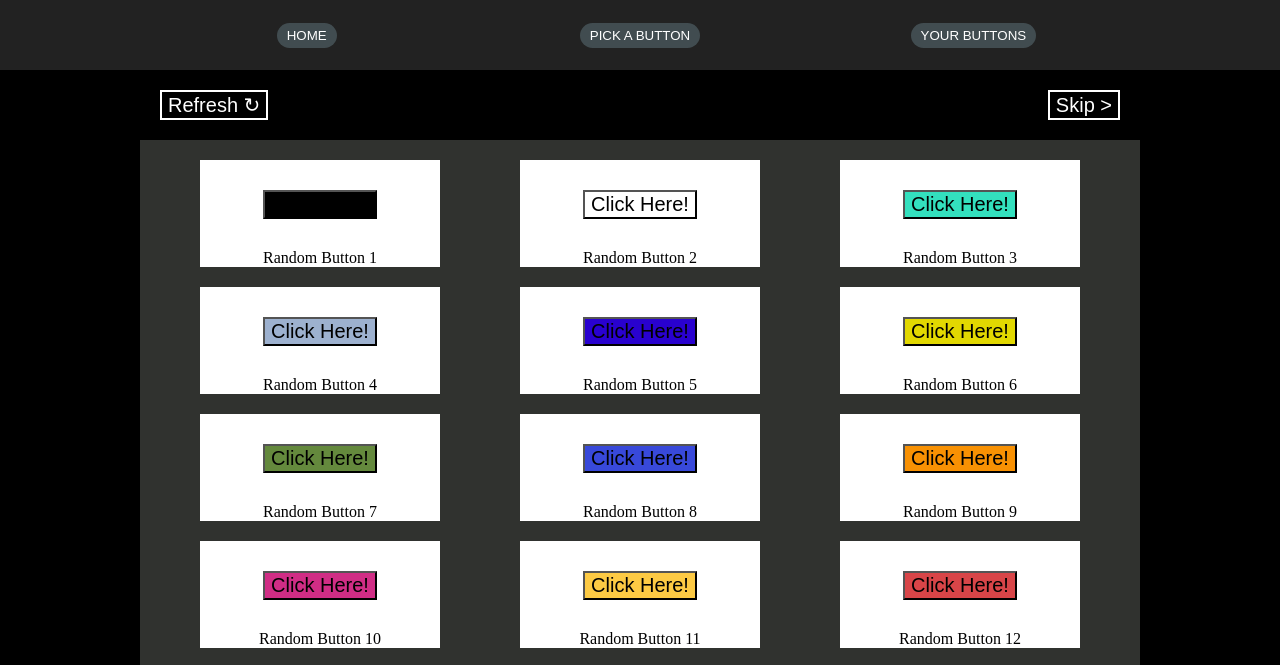
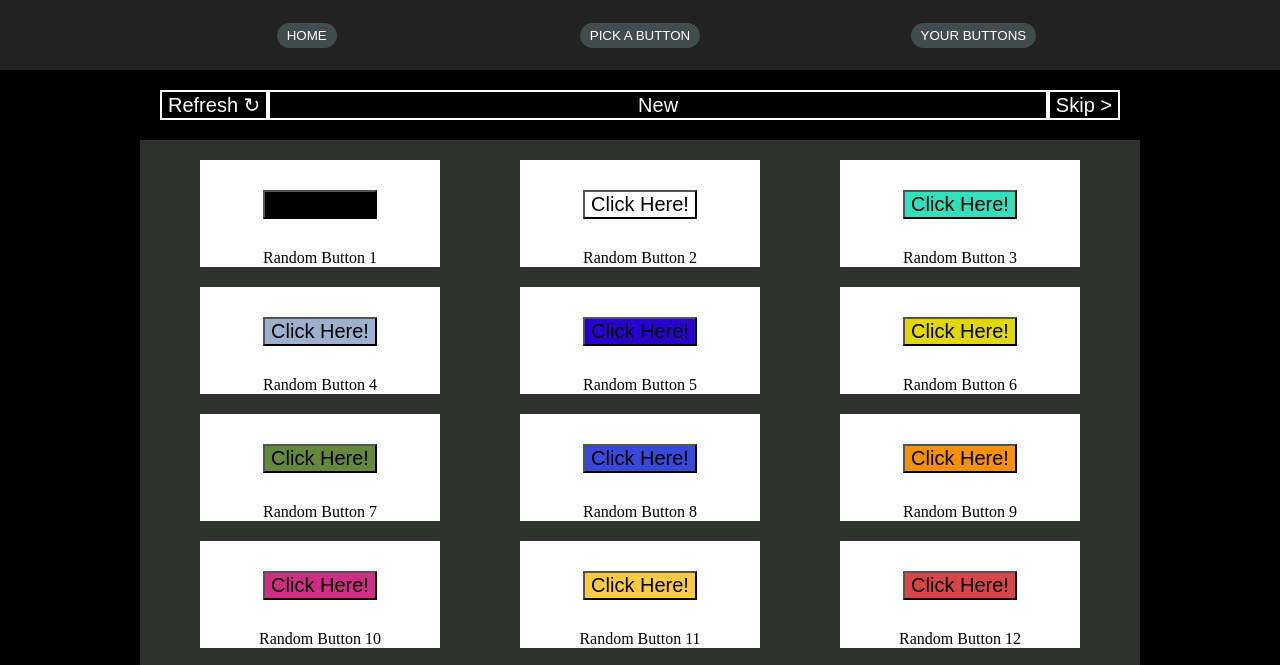
Before and after one commit to kersh2000/buttond-project, a website with bundled scripts: page public/index.html in a window 1280 px wide. Shown: the part 106-771 px from the top of the page. Built offline with nearby package versions, Linux system fonts and the light colour scheme.

Commit message:
Added new button to make new button at end.

```diff
--- a/public/index.html
+++ b/public/index.html
@@ -36,6 +36,7 @@
     <section class="pick-page" class="page">
       <section class="button-settings">
         <button class="refresh settings-btn">Refresh &#x21bb;</button>
+        <button class="new-btn settings-btn">New</button>
         <button class="skip settings-btn">Skip ></button>
       </section>
       <section id="buttons-container">
```
